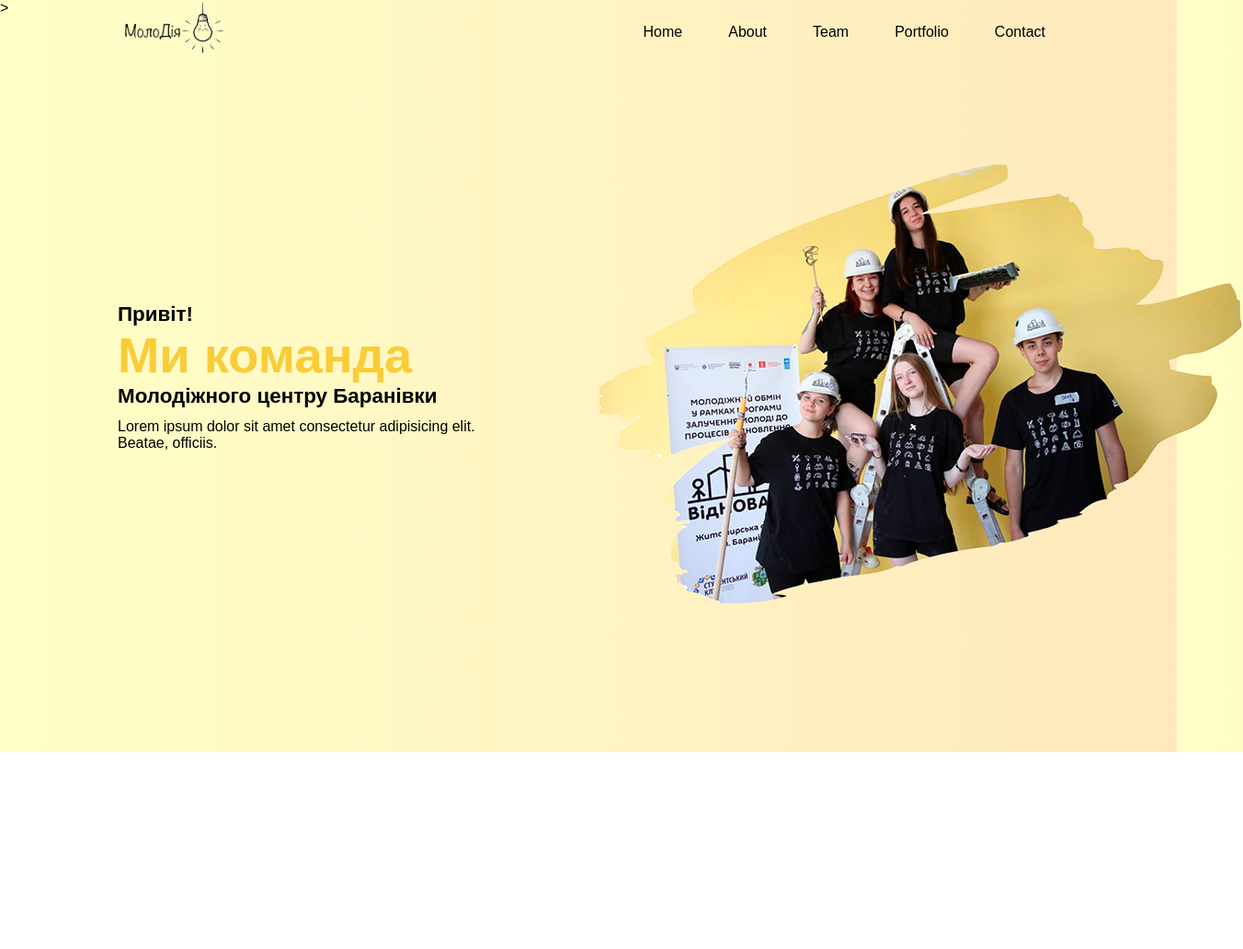
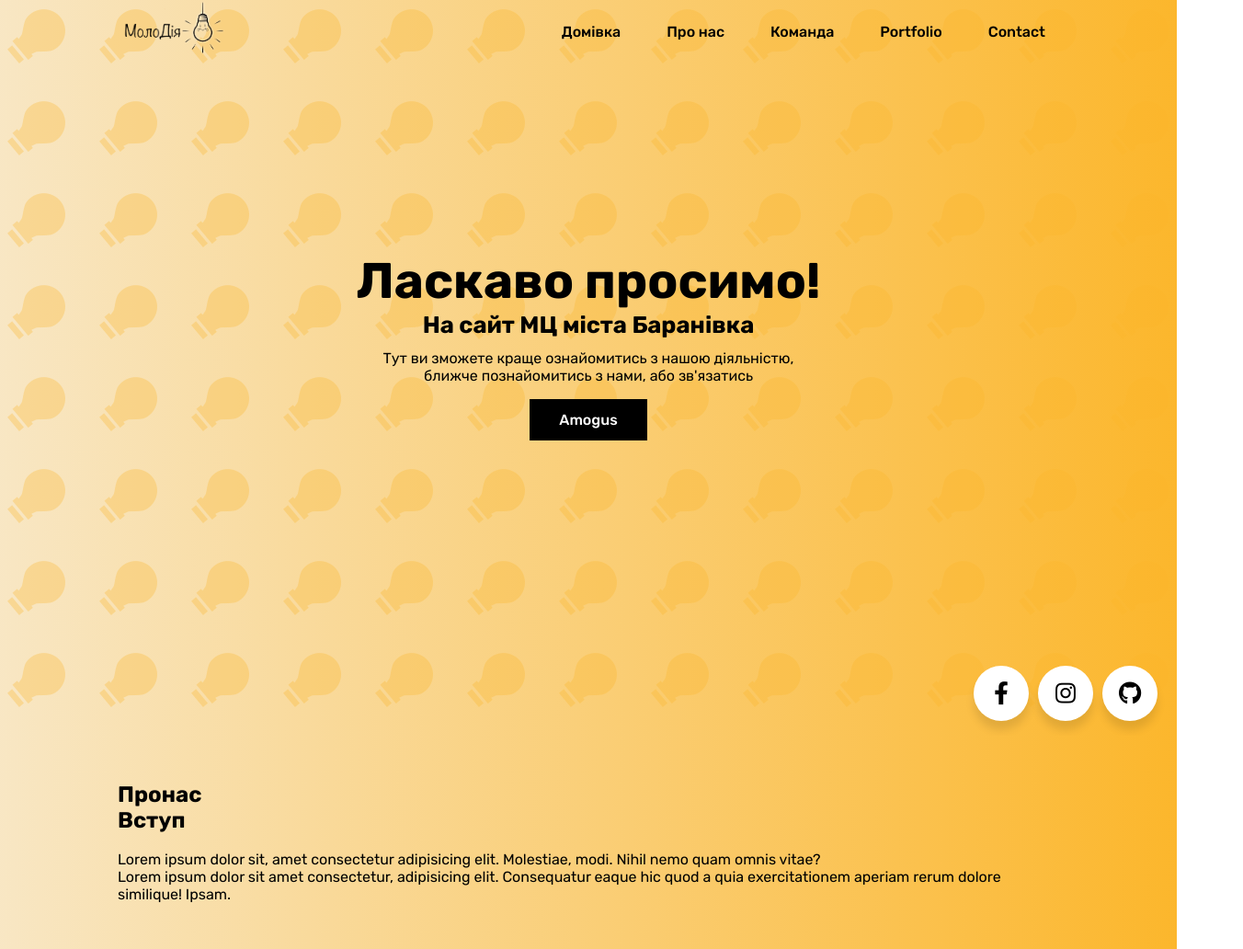
Before and after one commit to nazarkenpachi/molodia, a plain HTML site: page index.html in a window 1280 px wide. Shown: the whole page at 92% size, 1352 px wide, since content can reach past the window. Before the commit the page ends 818 px from the top, so only its background shows below. Drawn offline with nearby package versions, Linux system fonts and the light colour scheme; a script that the page names is missing.

Commit message:
home page done

```diff
--- a/index.html
+++ b/index.html
@@ -5,31 +5,67 @@
    <meta name="viewport" content="width=device-width, initial-scale=1.0">
    <title>МолоДія</title>
    <link rel="stylesheet" href="style.css">
+   <script src="https://unpkg.com/scrollreveal"></script>
    <link rel="stylesheet"
    href="https://cdn.jsdelivr.net/npm/boxicons@latest/css/boxicons.min.css">
+   <link rel="stylesheet" href="https://cdnjs.cloudflare.com/ajax/libs/font-awesome/5.15.3/css/all.min.css"/>
 </head>
 <body>
    <header>
       <a href="#" class="logo"><img src="logo.PNG" id = logo_molodia></a>
       <div class="bx-menu" id="menu-icon"></div>
       <ul class="navbar">
-         <li><a href="#home">Home</a></li>
-         <li><a href="#about">About</a></li>
-         <li><a href="#team">Team</a></li>
+         <li><a href="#home">Домівка</a></li>
+         <li><a href="#about">Про нас</a></li>
+         <li><a href="#team">Команда</a></li>
          <li><a href="#portfolio">Portfolio</a></li>
          <li><a href="#contact">Contact</a></li>
       </ul>
    </header>
-   <!-- Home -->>
+   <!-- Home -->
    <section class="home" id="home">
-      <div class="home-text">
-         <span>Привіт!</span>
-         <h1>Ми команда</h1>
-         <h2>Молодіжного центру Баранівки</h2>
-         <p>Lorem ipsum dolor sit amet consectetur adipisicing elit.<br>Beatae, officiis.</p>
+      <div class="icon-grid"></div>
+      <div class="text-container">
+         <div class="home-text">
+            <h1><span>Ласкаво просимо!</span></h1>
+            <h2><span>На сайт МЦ міста Баранівка</span></h2>
+            <p><span>Тут ви зможете краще ознайомитись з нашою діяльністю,<br>ближче познайомитись з нами, або зв'язатись</span></p>
+            <a href="#" class="btn">Amogus</a>
+         </div>
       </div>
-      <div class="home-img">
-         <img src = "home2.png" alt="">
+      <div class="contact-icons">
+         <a href="#" class="button">
+            <div class="icon">
+               <i class="fab fa-facebook-f"></i>
+            </div>
+            <span>Facebook</span>
+         </a>
+         <a href="#" class="button">
+            <div class="icon">
+               <i class="fab fa-instagram"></i>
+            </div>
+            <span>Instagram</span>
+         </a>
+         <a href="#" class="button">
+            <div class="icon">
+               <i class="fab fa-github"></i>
+            </div>
+            <span>Github</span>
+         </a>
+      </div>
+   </section>
+   <!--About-->
+   <section class="about" id="about">
+      <div class="about-title">
+         <h1><span>Про</span>нас</h1>
+         <h2>Вступ</h2>
+         <div class="about-img">
+            <img src="" alt="">
+         </div>
+      </div>
+      <div class="about-text">
+         <p>Lorem ipsum dolor sit, amet consectetur adipisicing elit. Molestiae, modi. Nihil nemo quam omnis vitae?</p>
+         <p>Lorem ipsum dolor sit amet consectetur, adipisicing elit. Consequatur eaque hic quod a quia exercitationem aperiam rerum dolore similique! Ipsam.</p>
       </div>
    </section>
    <script src="main.js"></script>
--- /dev/null
+++ b/main.js
@@ -0,0 +1,18 @@
+const gridSize = 169;
+const iconGrid = document.querySelector('.icon-grid')
+
+for(let i = 0; i< gridSize; i++){
+   const icon = document.createElement('i');
+   icon.className = 'bx bxs-bulb';
+   iconGrid.appendChild(icon);
+}
+
+const sr = ScrollReveal ({
+   distance: '60px',
+   duration: 2500,
+   delay: 400,
+   reset: true
+})
+
+sr.reveal('.home-text',{delay:200, origin:'top'})
+sr.reveal('.contact-icons',{delay:200, origin:'top'})
--- a/style.css
+++ b/style.css
@@ -1,25 +1,41 @@
+@import url('https://fonts.googleapis.com/css2?family=Rubik:ital,wght@0,300..900;1,300..900&display=swap');
+
+.rubik-font {
+   font-family: "Rubik", sans-serif;
+   font-optical-sizing: auto;
+   font-weight: 400;
+   font-style: normal;
+ }
 *
 {
    margin: 0;
    padding: 0;
    scroll-behavior: smooth;
    box-sizing: border-box;
-   font-family: 'Poppins', sans-serif;
+   font-family: "Rubik", sans-serif;
+   text-decoration: none;
+}
+*::before,
+*::after {
+  box-sizing: border-box;
+}
+:root{
+   --bg-color: #fab01a;
 }
 section{
    padding: 50px 10%;
 }
 body
 {
-   background: hsla(40, 100%, 87%, 1);
+   background: hsla(40, 79%, 87%, 1);
 
-   background: linear-gradient(180deg, hsla(40, 100%, 87%, 1) 0%, hsla(60, 100%, 89%, 1) 100%);
+background: linear-gradient(0deg, hsla(40, 79%, 87%, 1) 0%, hsla(40, 97%, 58%, 1) 100%);
 
-   background: -moz-linear-gradient(180deg, hsla(40, 100%, 87%, 1) 0%, hsla(60, 100%, 89%, 1) 100%);
+background: -moz-linear-gradient(0deg, hsla(40, 79%, 87%, 1) 0%, hsla(40, 97%, 58%, 1) 100%);
 
-   background: -webkit-linear-gradient(180deg, hsla(40, 100%, 87%, 1) 0%, hsla(60, 100%, 89%, 1) 100%);
+background: -webkit-linear-gradient(0deg, hsla(40, 79%, 87%, 1) 0%, hsla(40, 97%, 58%, 1) 100%);
 
-   filter: progid: DXImageTransform.Microsoft.gradient( startColorstr="#FFE9BC", endColorstr="#FFFFC5", GradientType=1 );
+filter: progid: DXImageTransform.Microsoft.gradient( startColorstr="#f8e7c4", endColorstr="#fcb62a", GradientType=1 );
 
    min-height: 100vh;
 }
@@ -60,7 +76,8 @@ header ul li a
 }
 
 header ul li a:hover{
-   background-color: #FBD07C;
+   background-color: black;
+   color: white;
 }
 
 header a img
@@ -75,28 +92,182 @@ header a img
 }
 
 .home{
+   display: flex;
+   flex-direction: column;
+   justify-content: center;
    position: relative;
    width: 100%;
    min-height: 100vh;
-   display: grid;
-   grid-template-columns: repeat(auto-fit,minmax(17rem, 1fr));
    align-items: center;
-   gap: 1.5rem;
+   overflow: hidden;
 }
-
-.home-text span{
-   font-size: 1.4rem;
-   font-weight: 600;
+.home-text{
+   display: flex;
+   align-items: center;
+   flex-direction: column;
+   text-align: center;
+   margin-bottom: 3rem;
 }
 .home-text h1{
    font-size: 3.4rem;
-   color: #FACC38;
+   color:#000000;
 }
 .home-text h2{
-   font-size: 1.4rem;
+   font-size: 1.6rem;
    font-weight: bolder;
 }
 .home-text p{
    font-weight: 400;
    margin: 0.7rem 0 1rem;
 }
+.home-text span{
+   position: relative;
+   overflow: hidden;
+   display: block;
+   line-height: 1.2;
+}
+.home-text span::after{
+   content: '';
+   position:absolute;
+   top: 0;
+   right: 0;
+   width: 100%;
+   height: 100%;
+   background: var(--bg-color);
+   animation: a-ltr-after 2s cubic-bezier(.77,0,.18,1) forwards;
+    transform: translateX(-101%);
+}
+.home-text span::before{
+   content: '';
+   position: absolute;
+   top: 0;
+   right: 0;
+   width: 100%;
+   height: 100%;
+   background: rgb(255, 204, 101);
+   animation: a-ltr-before 2s cubic-bezier(.77,0,.18,1) forwards;
+   transform: translateX(0);
+}
+.home-text span:nth-of-type(1)::before,
+.home-text span:nth-of-type(1)::after{
+    animation-delay: 1s;
+}
+
+.home-text span:nth-of-type(2)::before,
+.home-text span:nth-of-type(2)::after{
+    animation-delay: 1.5s;
+}
+
+@keyframes a-ltr-after{
+    0% {transform: translateX(-100%)}
+    100% {transform: translateX(101%)}
+}
+
+@keyframes a-ltr-before{
+    0% {transform: translateX(0)}
+    100% {transform: translateX(200%)}
+}
+.icon-grid{
+   position: absolute;
+   display: grid;
+   grid-template-columns: repeat(13, 1fr);
+   grid-template-rows: repeat(13,1fr);
+   gap: 20px;
+   width: 100vw;
+   height:100vh;
+   z-index: -1;
+}
+.icon-grid .bx{
+   overflow: visible;
+   font-size: 5rem;
+   color: #fcb62a;
+   opacity: 0.3;
+   transform: rotate(50deg);
+}
+.btn{
+   display: inline-block;
+   background: black;
+   padding: 0.8rem 2rem;
+   color: #fff;
+   font-weight: 500;
+
+}
+.btn:hover{
+   background: #fff;
+   color: black;
+   letter-spacing: 2px;
+   transition: 0.2s;
+}
+
+.contact-icons{
+   position: absolute;
+   bottom: 1rem;
+   right: 1rem;
+}
+
+.contact-icons .button {
+   display: inline-block;
+   height: 60px;
+   width: 60px;
+   float: left;
+   text-decoration: none;
+   margin: 0 5px;
+   overflow: hidden;
+   background: #fff;
+   border-radius: 50px;
+   cursor: pointer;
+   box-shadow: 0px 10px 10px rgba(0, 0, 0, 0.1);
+   transition: all 0.3s ease-out;
+}
+
+.contact-icons .button:hover{
+   width: 200px;
+}
+
+.contact-icons .button .icon{
+   display: inline-block;
+   height: 60px;
+   width: 60px;
+   color: #000;
+   text-align: center;
+   border-radius: 50px;
+   box-sizing: border-box;
+   line-height: 60px;
+   transition: all 0.3s ease-out;
+}
+
+.contact-icons .button:nth-child(1):hover .icon {
+   background: #4267B2;
+ }
+ .contact-icons .button:nth-child(2):hover .icon {
+   background: #E1306C;
+ }
+ .contact-icons .button:nth-child(3):hover .icon {
+   background: #333;
+ }
+
+.contact-icons .button .icon i {
+   font-size: 25px;
+   line-height: 60px;
+   transition: all 0.3s ease-out;
+}
+.contact-icons .button:hover .icon i{
+   color: #fff;
+}
+.wrapper .button span {
+   font-size: 20px;
+   font-weight: 500;
+   line-height: 60px;
+   margin-left: 10px;
+   transition: all 0.3s ease-out;
+}
+
+.contact-icons .button:nth-child(1) span {
+   color: #4267B2;
+ }
+ .contact-icons .button:nth-child(2) span {
+   color: #E1306C;
+ }
+ .contact-icons .button:nth-child(4) span {
+   color: #333;
+ }
```
Also changed, not shown: home.png (deleted), 1 other file.
